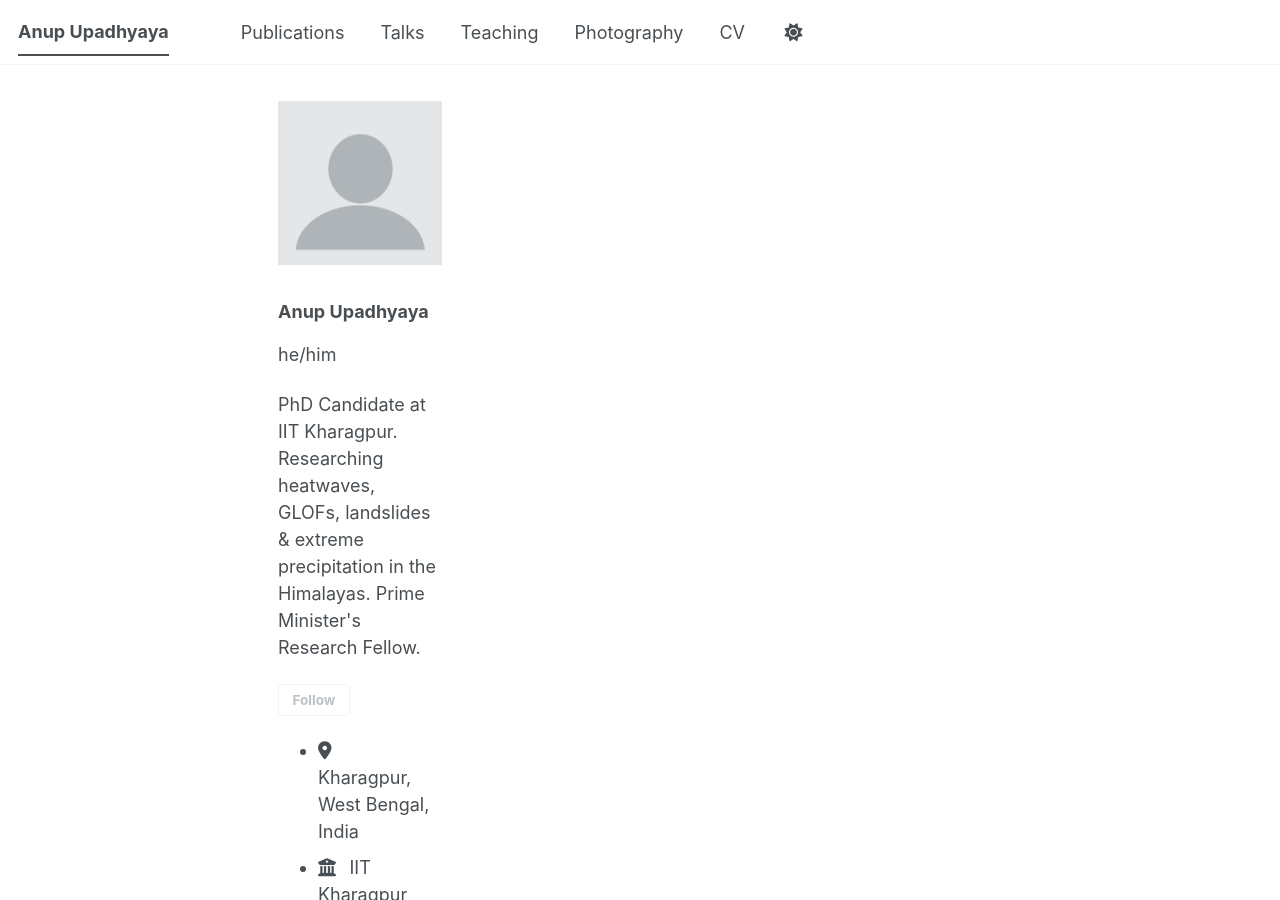
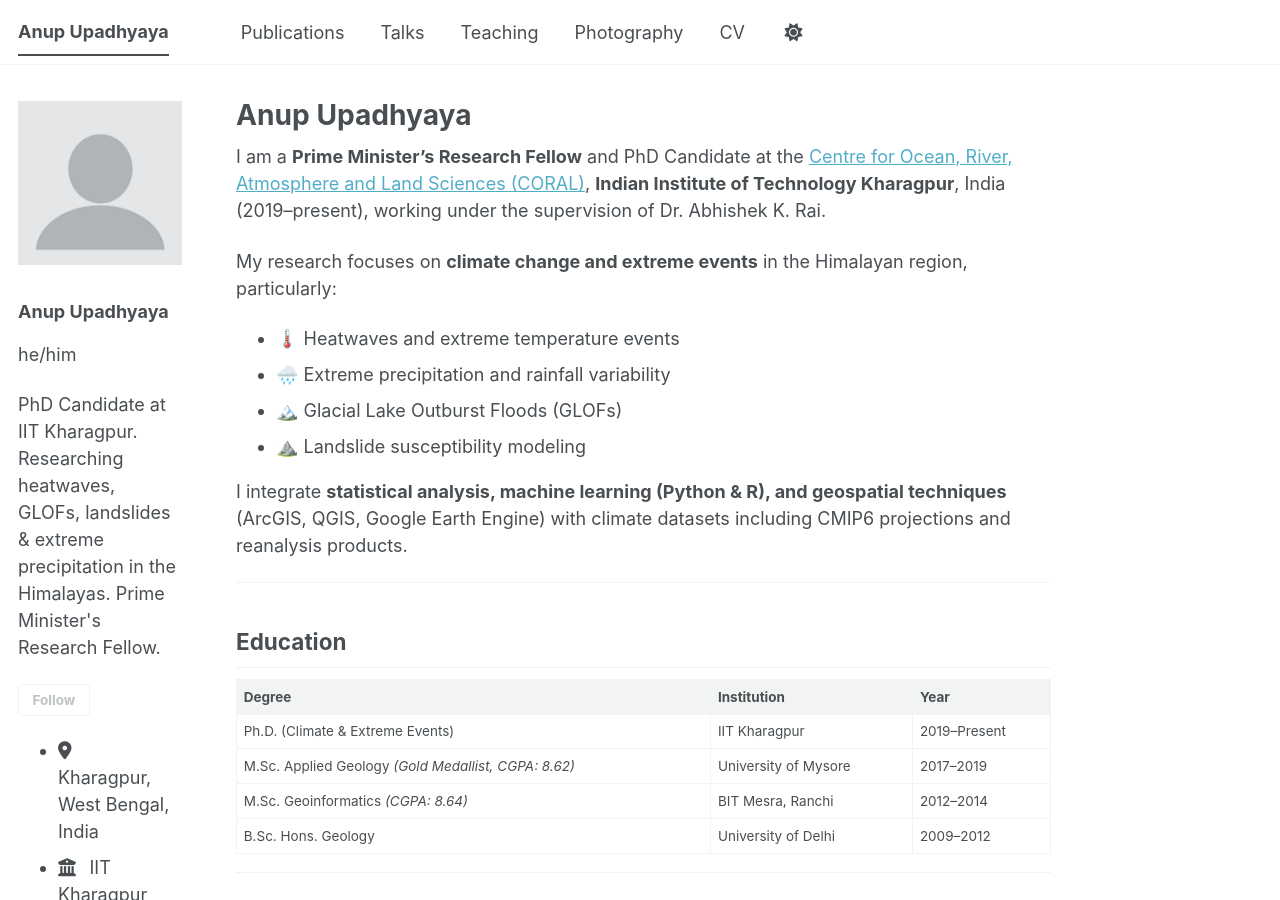
Before and after one commit to anupupadhyaya/anupupadhyaya.github.io, a Jekyll site: the page built from _pages/about.md, in a window 1280 px wide and 900 px high. Built offline with Jekyll 4.4.1, drawn with Linux system fonts in a browser that asks for light colours; some web fonts are replaced; a script bundle is joined from its source files by our own code; library files that are not in the unit come from our copies.

Commit message:
Update main.scss

```diff
--- a/assets/css/main.scss
+++ b/assets/css/main.scss
@@ -1,9 +1,5 @@
 ---
 ---
-
-/*
- * Main SCSS entry point for Jekyll
- */
 
 @import "vendor/breakpoint/breakpoint";
 @import "themes";
@@ -29,23 +25,3 @@
 @import "vendor/font-awesome/fontawesome";
 @import "vendor/font-awesome/solid";
 @import "vendor/font-awesome/brands";
-
-/* ================================
-   Custom Fix: Sidebar Overlap
-   ================================ */
-
-@media screen and (min-width: 64em) {
-  #main {
-    margin-left: 220px;
-  }
-  .page {
-    width: 100%;
-    padding-left: 1em;
-  }
-}
-
-@media screen and (min-width: 80em) {
-  #main {
-    margin-left: 260px;
-  }
-}
```
